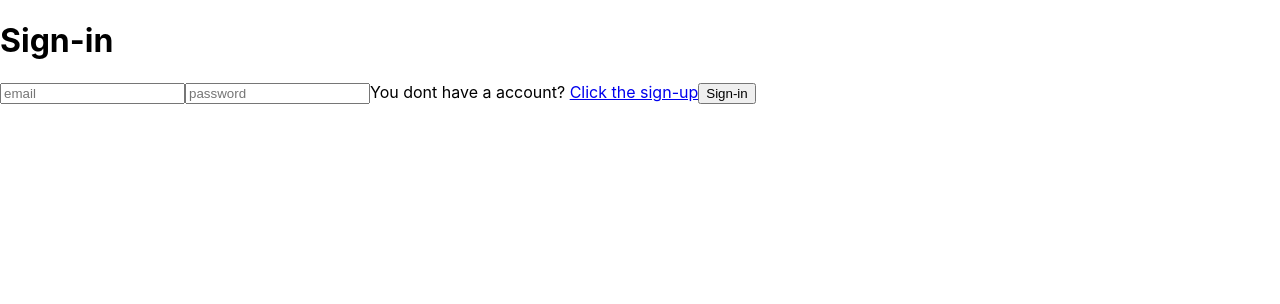
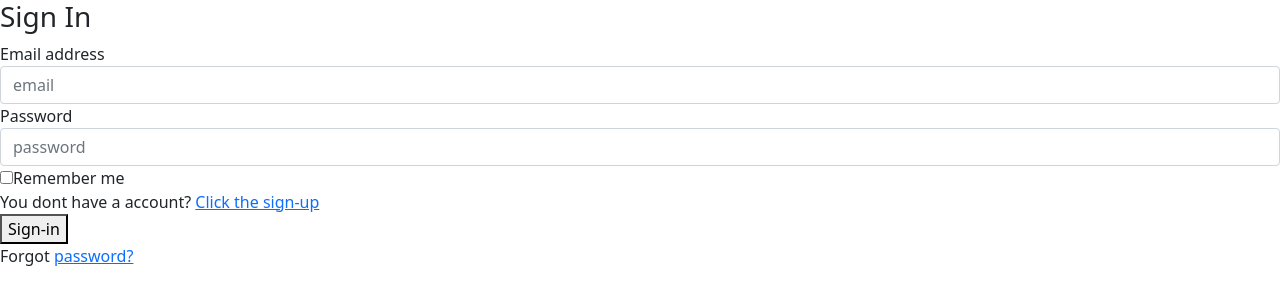
Before and after one commit to ParkJongJoon7128/test, a React (Create React App) app in the folder myapp/: page /Login in a window 1280 px wide. Shown: the top 304 px of the page. Built offline with nearby package versions, Linux system fonts and the light colour scheme.

Commit message:
design login/sign-up template using boostrap

```diff
--- a/myapp/package.json
+++ b/myapp/package.json
@@ -7,6 +7,7 @@
     "@testing-library/react": "^11.2.7",
     "@testing-library/user-event": "^12.8.3",
     "axios": "^0.21.4",
+    "bootstrap": "^5.1.3",
     "cheerio": "^1.0.0-rc.10",
     "cors": "^2.8.5",
     "express": "^4.17.1",
--- a/myapp/src/components/LoginForm.js
+++ b/myapp/src/components/LoginForm.js
@@ -1,36 +1,59 @@
-import React, {useState} from 'react';
+import React, { useState } from 'react';
 import { Link, Route, Switch, BrowserRouter as Router } from 'react-router-dom';
 
 const LoginForm = () => {
-
-	const [email, setEmail] = useState("");
-    const [password, setPassword] = useState("");
+	const [email, setEmail] = useState('');
+	const [password, setPassword] = useState('');
 
 	const showdata = () => {
 		console.log(email);
 		console.log(password);
-    }
+	};
 
 	return (
-		<>
-		<h1>Sign-in</h1>
+		<form>
+			<h3>Sign In</h3>
+
+			<div className="form-group">
+				<label>Email address</label>
 				<input
+					className="form-control"
 					value={email}
 					onChange={({ target: { value } }) => setEmail(value)}
 					type="text"
 					placeholder="email"
 				/>
+			</div>
+
+			<div className="form-group">
+				<label>Password</label>
 				<input
+					className="form-control"
 					value={password}
 					onChange={({ target: { value } }) => setPassword(value)}
 					type="password"
 					placeholder="password"
 				/>
-		<>
+			</div>
+
+			<div className="form-group">
+				<div className="custom-control custom-checkbox">
+					<input type="checkbox" className="custom-control-input" id="customCheck1" />
+					<label className="custom-control-label" htmlFor="customCheck1">
+						Remember me
+					</label>
+				</div>
+			</div>
+
+			<div>
 				You dont have a account? <Link to="/Signup">Click the sign-up</Link>
-		</>
-		<button onClick = { showdata }>Sign-in</button>
-			</>);
+			</div>
+			<button onClick={showdata}>Sign-in</button>
+			<p className="forgot-password text-right">
+				Forgot <a href="#">password?</a>
+			</p>
+		</form>
+	);
 };
 
 export default LoginForm;
--- a/myapp/src/index.js
+++ b/myapp/src/index.js
@@ -4,6 +4,7 @@
 import App from './App';
 import reportWebVitals from './reportWebVitals';
 import { BrowserRouter as Router, Route, Link, Switch } from 'react-router-dom';
+import '../node_modules/bootstrap/dist/css/bootstrap.min.css';
 
 import LoginForm from './components/LoginForm.js';
 import SignupForm from './components/SignupForm.js';
```
Also changed, not shown: myapp/src/components/SignupForm.js (+11 -9 lines), 1 other file (tests, documents, lock files or other folders). Lines whose indentation alone changed are shown as unchanged.
